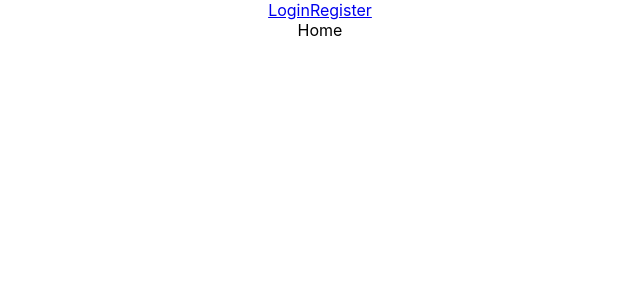
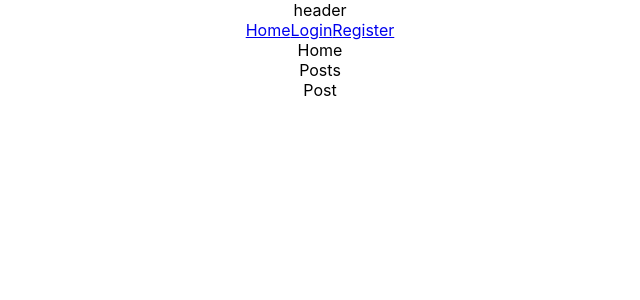
Before and after one commit to diegopalones/social-network-front, a React (Create React App) app: page / in a window 1280 px wide. Shown: the top 300 px of the page, without its empty margins (320-960 px from the left). Built offline with nearby package versions, Linux system fonts and the light colour scheme.

Commit message:
header updated

```diff
--- a/src/components/Header/Header.jsx
+++ b/src/components/Header/Header.jsx
@@ -31,20 +31,31 @@ const Header = () => {
     };
 
     return (
+      <nav>
+        <span>header</span>
         <div>
+          <span>
+            <Link to="/">Home</Link>
+          </span>
           {user ? (
             <>
-          <Link to="/">Home</Link>
-          <Link to="/profile">Profile</Link>
-          <button onClick={onLogout}>logout</button>
+              <span onClick={onLogout}>Logout</span>
+              <span>
+                <Link to="/profile">{user.user.name}</Link>
+              </span>
             </>
           ) : (
             <>
+              <span>
                 <Link to="/login">Login</Link>
+              </span>
+              <span>
                 <Link to="/register">Register</Link>
+              </span>
             </>
           )}
         </div>
+      </nav>
     );
   };
 
--- a/src/components/Home/Home.jsx
+++ b/src/components/Home/Home.jsx
@@ -1,9 +1,14 @@
-import React from 'react'
+import React from "react";
+
+import Posts from "../Posts/Posts";
 
 const Home = () => {
   return (
-    <div>Home</div>
-  )
-}
+    <div>
+      Home
+      <Posts />
+    </div>
+  );
+};
 
-export default Home
+export default Home;
--- a/src/components/Login/Login.jsx
+++ b/src/components/Login/Login.jsx
@@ -15,7 +15,7 @@ const Login = () => {
 
   const dispatch = useDispatch();
   const navigate = useNavigate();
-  const { isSuccess, msg } = useSelector((state) => state.auth);
+  const { isSuccess,isError, msg } = useSelector((state) => state.auth);
 
   useEffect(() => {
     if (isSuccess) {
@@ -28,12 +28,12 @@ const Login = () => {
         navigate("/profile");
       }, 2000);
     }
-    // if(isError){
-    //   notification.error({
-    //     msg:"Error",
-    //     description: msg,
-    //   })
-    // }
+    if(isError){
+      notification.error({
+        msg:"Error",
+        description: msg,
+      })
+    }
     dispatch(reset())
   }, [isSuccess, msg]);
 
--- /dev/null
+++ b/src/components/Posts/Post/Post.jsx
@@ -0,0 +1,7 @@
+import React from 'react'
+
+export const Post = () => {
+  return (
+    <div>Post</div>
+  )
+}
--- /dev/null
+++ b/src/components/Posts/Posts.jsx
@@ -0,0 +1,13 @@
+import React from "react";
+import { Post } from "./Post/Post";
+
+const Posts = () => {
+  return (
+    <div>
+      Posts
+      <Post />
+    </div>
+  );
+};
+
+export default Posts;
--- a/src/components/Profile/Profile.jsx
+++ b/src/components/Profile/Profile.jsx
@@ -4,7 +4,7 @@ import { useSelector } from 'react-redux'
 const Profile = () => {
     const {user} = useSelector(state=>state.auth)
     if(!user){
-      return <h1>No hay usuario...</h1>
+      return <h1>Esperamos verte pronto</h1>
     }
   return (
     <div>
--- a/src/features/auth/authSlice.js
+++ b/src/features/auth/authSlice.js
@@ -65,6 +65,11 @@ export const authSlice = createSlice({
         state.isSuccess = true;
         state.msg = action.payload.msg;
       })
+      .addCase(login.rejected, (state, action) => {
+        state.isError = true;
+
+        state.msg = action.payload;
+      })
       .addCase(logout.fulfilled, (state,action) => {
         state.user = null;
         state.isSuccessLogout = true;
@@ -77,11 +82,7 @@ export const authSlice = createSlice({
 
         state.msg = action.payload.msg;
       })
-      // .addCase(login.fulfilled, (state, action) => {
-      //   state.isSuccess = true;
 
-      //   state.msg = action.payload.msg;
-      // });
       .addCase(register.rejected, (state, action) => {
         state.isError = true;
 
```
Lines whose indentation alone changed are shown as unchanged.
